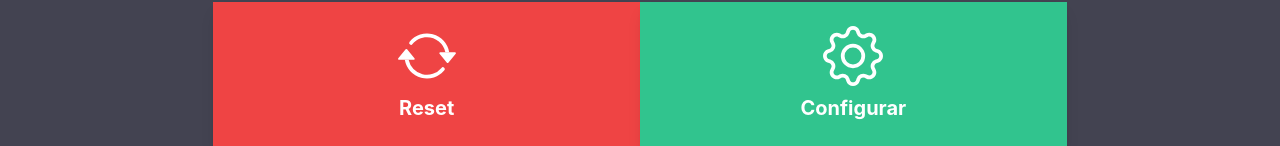
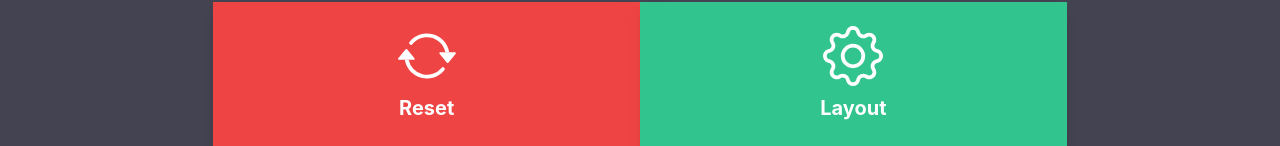
Before and after one commit to bresends/nextjs_control_exercices, a Next.js app: page / in a window 1280 px wide. Shown: the part 759-905 px from the top of the page. Built offline with nearby package versions, Linux system fonts and the light colour scheme.

Commit message:
Feat: Toggle settings Implemented

```diff
--- a/components/Settings.tsx
+++ b/components/Settings.tsx
@@ -17,7 +17,7 @@ const Settings = (props: OptionsProps) => {
                 <BsGear />
             </IconContext.Provider>
             <p className="text-white font-bold text-xl pt-2 select-none">
-                Configurar
+                Layout
             </p>
         </div>
     );
```
